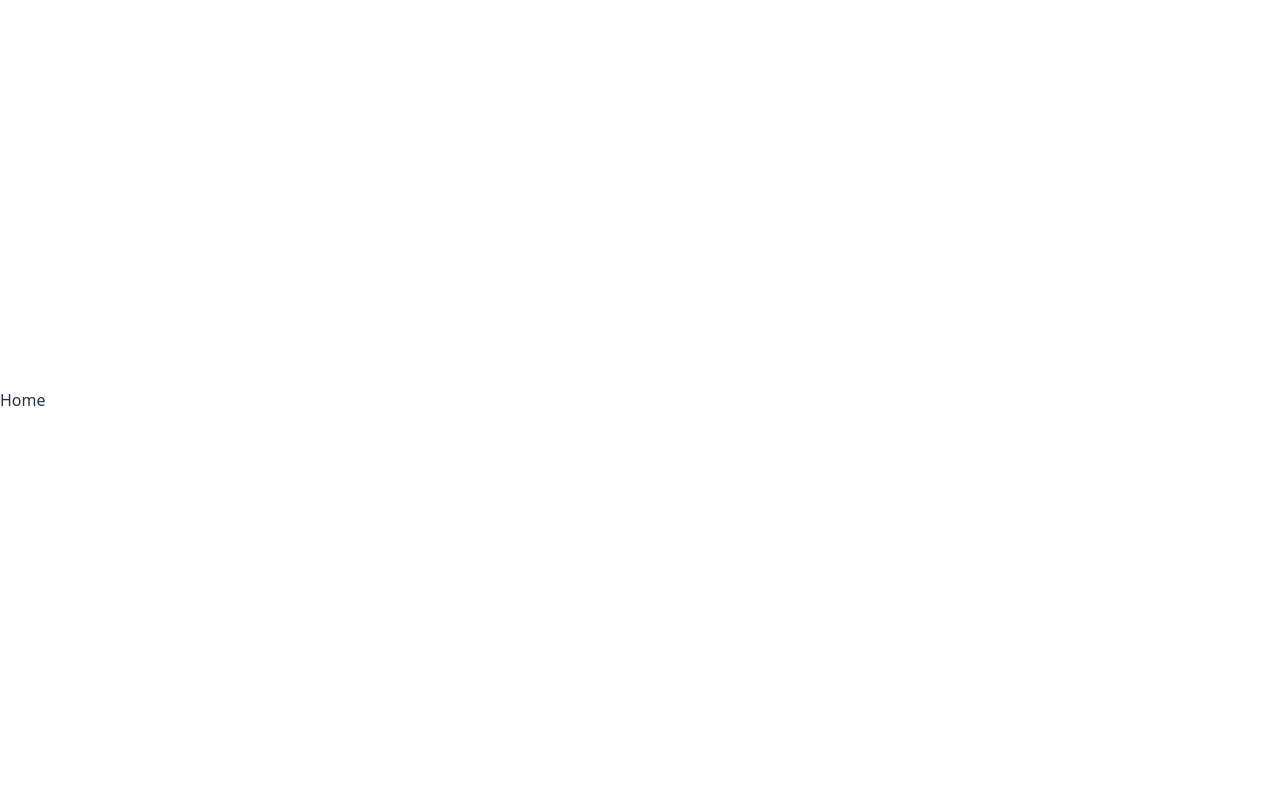
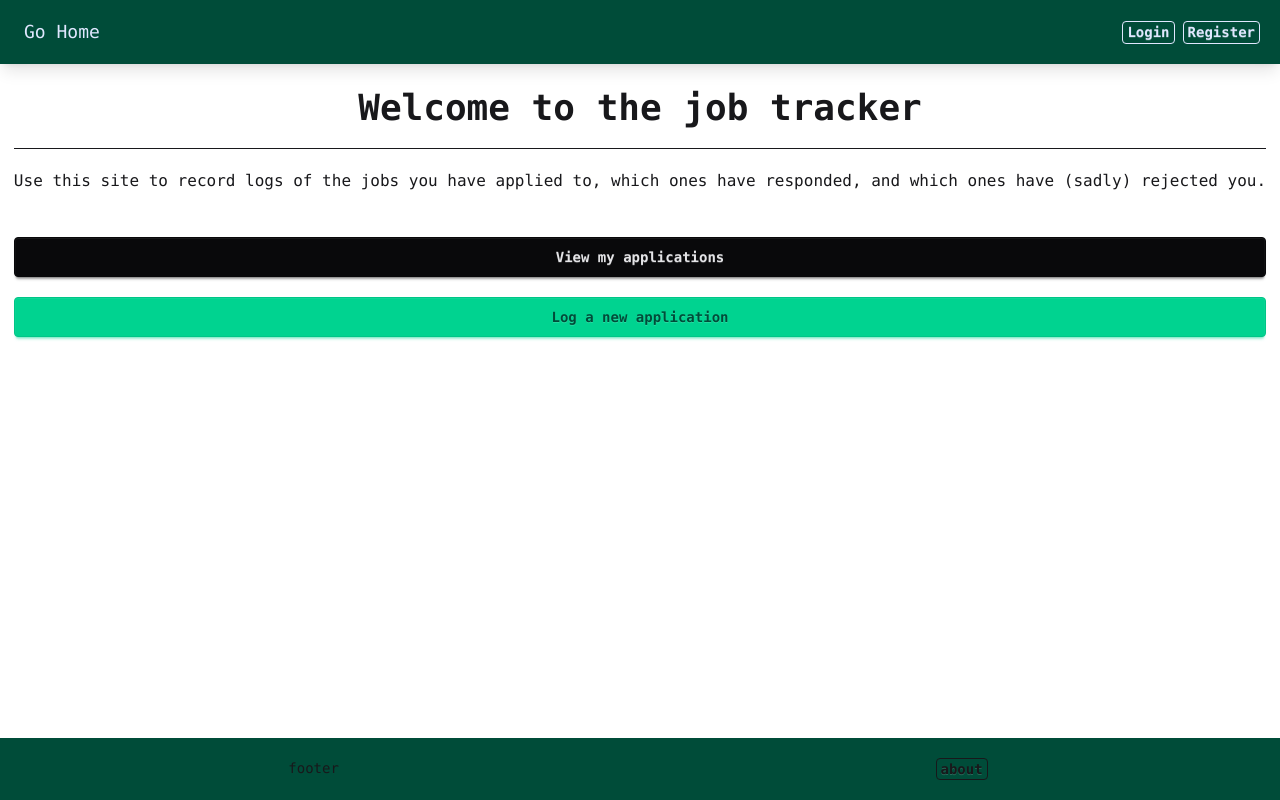
Before and after one commit to MichaelVenturi/job-tracker-app, a React app in the folder client/: page / in a window 1280 px wide. Built offline with nearby package versions, Linux system fonts and the light colour scheme; the HTML template or start-up script is replaced by a standard one.

Commit message:
footer + nav

```diff
--- a/client/src/App.tsx
+++ b/client/src/App.tsx
@@ -1,4 +1,6 @@
 import { BrowserRouter, Routes, Route } from "react-router-dom";
+import Navbar from "./components/Navbar";
+import Footer from "./components/Footer";
 import Home from "./pages/Home";
 import About from "./pages/About";
 import Login from "./pages/Login";
@@ -9,8 +11,9 @@ const App = () => {
   return (
     <>
       <BrowserRouter>
-        <div>
-          <main>
+        <div className="flex flex-col justify-start h-screen font-mono">
+          <Navbar />
+          <main className="container grow-1 mx-auto px-3 pb-12 items-start flex justify-center">
             <Routes>
               <Route path="/" element={<Home />} />
               <Route path="/about" element={<About />} />
@@ -19,6 +22,7 @@ const App = () => {
               <Route path="/*" element={<NotFound />} />
             </Routes>
           </main>
+          <Footer />
         </div>
       </BrowserRouter>
     </>
--- a/client/src/components/Footer.tsx
+++ b/client/src/components/Footer.tsx
@@ -1,4 +1,13 @@
+import { Link } from "react-router-dom";
+
 const Footer = () => {
-  return <div>Footer</div>;
+  return (
+    <footer className="footer py-5 mx-auto bg-success-content flex flex-row justify-around">
+      <div>footer</div>
+      <Link to="/about" className="btn btn-outline mx-1 px-1 h-auto">
+        about
+      </Link>
+    </footer>
+  );
 };
 export default Footer;
--- a/client/src/components/Navbar.tsx
+++ b/client/src/components/Navbar.tsx
@@ -1,4 +1,25 @@
+import { Link } from "react-router-dom";
 const Navbar = () => {
-  return <div>Navbar</div>;
+  return (
+    <nav className="navbar mb-6 bg-success-content shadow-lg text-primary-content">
+      <div className="container flex mx-auto items-center justify-between">
+        <div className="flex-none px-2 mx-2">
+          <Link to="/" className="text-lg align-middle">
+            Go Home
+          </Link>
+        </div>
+        <div className="grow-1 p-2">
+          <div className="flex justify-end">
+            <Link to="/login" className="btn btn-outline mx-1 px-1 h-auto">
+              Login
+            </Link>
+            <Link to="/register" className="btn btn-outline mx-1 px-1 h-auto">
+              Register
+            </Link>
+          </div>
+        </div>
+      </div>
+    </nav>
+  );
 };
 export default Navbar;
--- a/client/src/index.css
+++ b/client/src/index.css
@@ -2,72 +2,3 @@
 @plugin "daisyui" {
   themes: light --default, dark --prefersdark;
 }
-
-:root {
-  font-family: system-ui, Avenir, Helvetica, Arial, sans-serif;
-  line-height: 1.5;
-  font-weight: 400;
-
-  color-scheme: light dark;
-  color: rgba(255, 255, 255, 0.87);
-  background-color: #242424;
-
-  font-synthesis: none;
-  text-rendering: optimizeLegibility;
-  -webkit-font-smoothing: antialiased;
-  -moz-osx-font-smoothing: grayscale;
-}
-
-a {
-  font-weight: 500;
-  color: #646cff;
-  text-decoration: inherit;
-}
-a:hover {
-  color: #535bf2;
-}
-
-body {
-  margin: 0;
-  display: flex;
-  place-items: center;
-  min-width: 320px;
-  min-height: 100vh;
-}
-
-h1 {
-  font-size: 3.2em;
-  line-height: 1.1;
-}
-
-button {
-  border-radius: 8px;
-  border: 1px solid transparent;
-  padding: 0.6em 1.2em;
-  font-size: 1em;
-  font-weight: 500;
-  font-family: inherit;
-  background-color: #1a1a1a;
-  cursor: pointer;
-  transition: border-color 0.25s;
-}
-button:hover {
-  border-color: #646cff;
-}
-button:focus,
-button:focus-visible {
-  outline: 4px auto -webkit-focus-ring-color;
-}
-
-@media (prefers-color-scheme: light) {
-  :root {
-    color: #213547;
-    background-color: #ffffff;
-  }
-  a:hover {
-    color: #747bff;
-  }
-  button {
-    background-color: #f9f9f9;
-  }
-}
--- a/client/src/pages/Home.tsx
+++ b/client/src/pages/Home.tsx
@@ -1,4 +1,23 @@
+import { Link } from "react-router-dom";
 const Home = () => {
-  return <div>Home</div>;
+  return (
+    <div className="text-center">
+      <h1 className="text-4xl font-bold">Welcome to the job tracker</h1>
+      <hr className="my-5" />
+      <p>
+        Use this site to record logs of the jobs you have applied to, which ones have responded, and which ones have
+        (sadly) rejected you.
+      </p>
+      <br />
+      <div className="flex flex-col my-5 gap-5 justify-around">
+        <Link to="/" className="btn  btn-neutral">
+          View my applications
+        </Link>
+        <Link to="/" className="btn btn-success">
+          Log a new application
+        </Link>
+      </div>
+    </div>
+  );
 };
 export default Home;
--- a/package.json
+++ b/package.json
@@ -6,7 +6,9 @@
   "scripts": {
     "test": "echo \"Error: no test specified\" && exit 1",
     "build": "tsc --build",
-    "server": "nodemon backend/server.ts"
+    "server": "nodemon backend/server.ts",
+    "client": "npm run dev --prefix client",
+    "dev": "concurrently \"npm run server\" \"npm run client\""
   },
   "author": "Michael Venturi",
   "license": "ISC",
@@ -25,6 +27,7 @@
     "@types/jsonwebtoken": "^9.0.9",
     "@types/mongoose": "^5.11.97",
     "@types/node": "^22.14.0",
+    "concurrently": "^9.1.2",
     "nodemon": "^3.1.9",
     "ts-node": "^10.9.2",
     "typescript": "^5.8.3"
```
Also changed, not shown: 1 other file (tests, documents, lock files or other folders).
